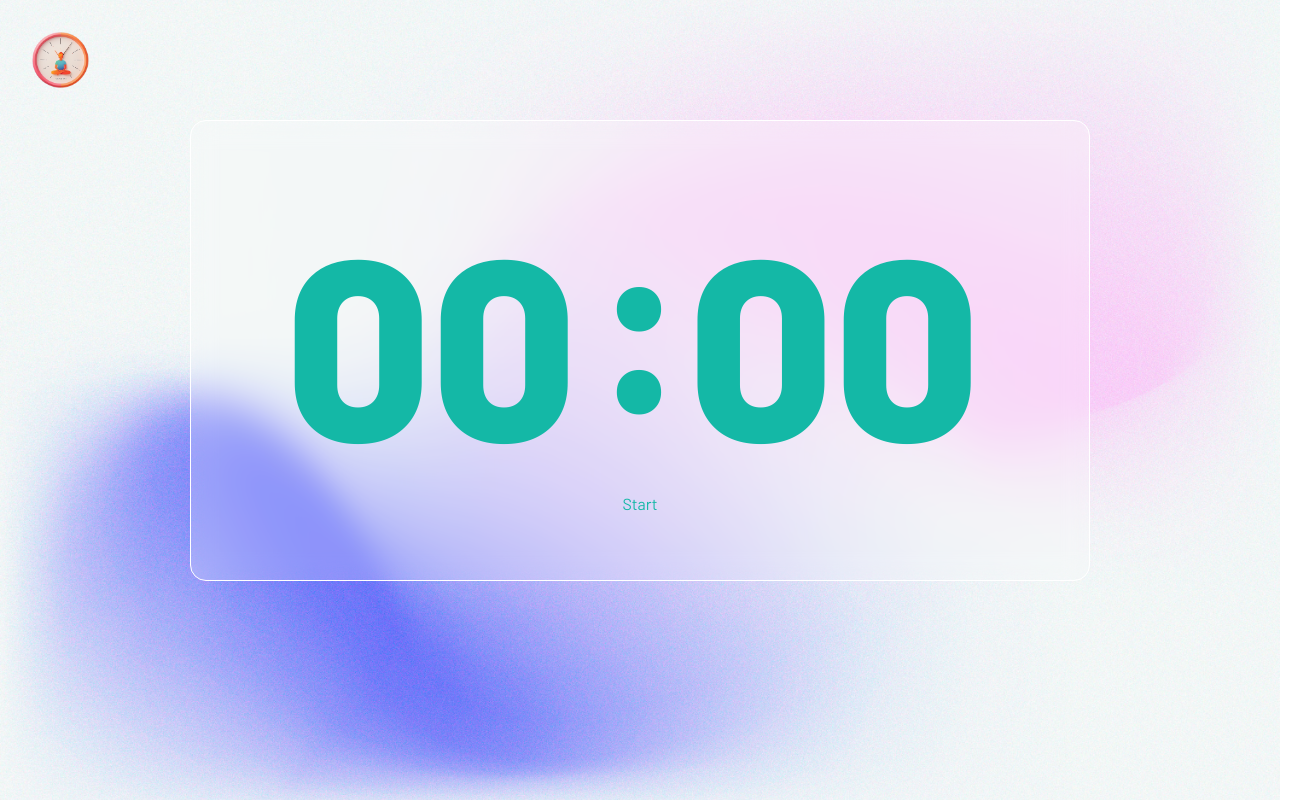
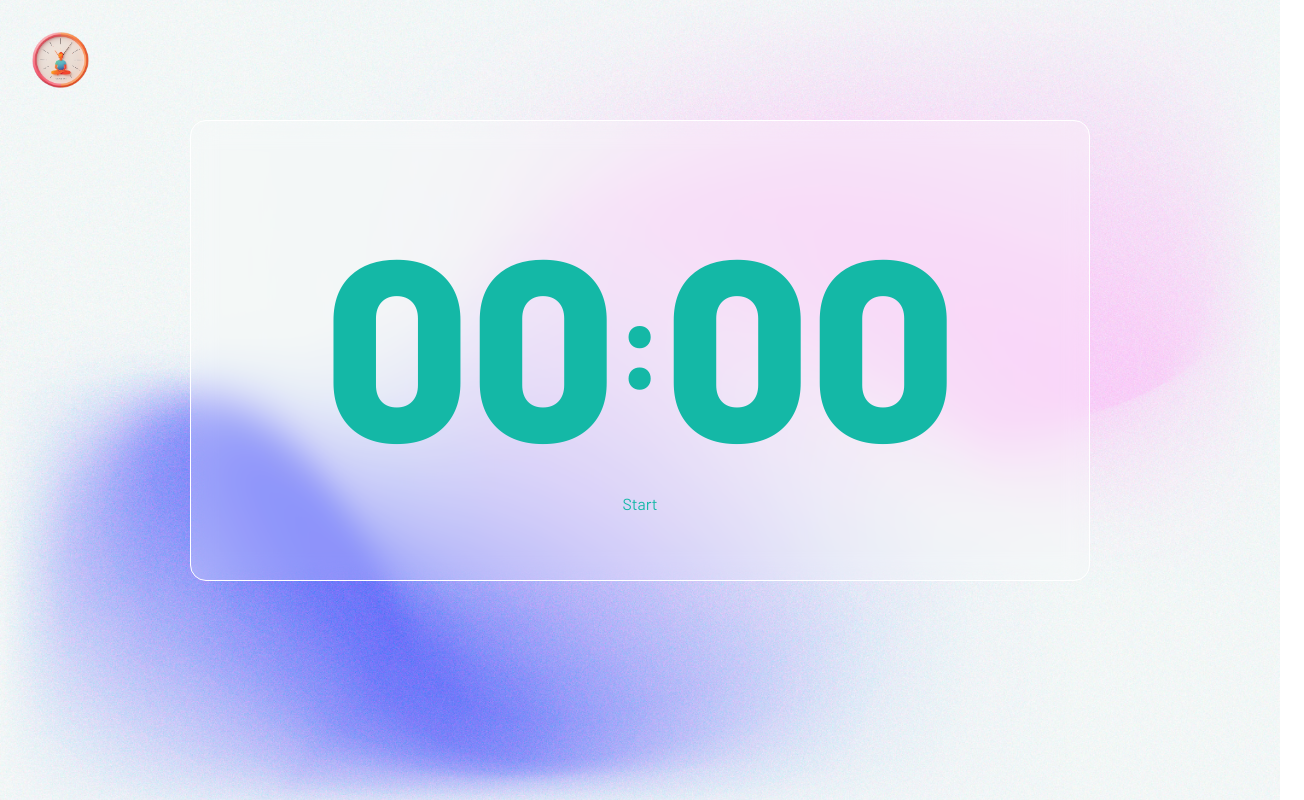
Before and after one commit to MattFabrizi/meditation-timer, a Next.js app: page / in a window 1280 px wide. Shown: the whole page, 1304 px wide, since content can reach past the window. Built offline with nearby package versions, Linux system fonts and the light colour scheme.

Commit message:
modified:   app/timer.tsx

```diff
--- a/app/timer.tsx
+++ b/app/timer.tsx
@@ -26,29 +26,33 @@ export default function Timer({ isRunning }: { isRunning: boolean }) {
   }, [isRunning, minutes, seconds]);
 
   return (
-    <div className="stopwatch-time flex flex-nowrap justify-center text-[20vw] font-extrabold leading-none">
+    <div className="stopwatch-time flex flex-nowrap items-center justify-center text-[20vw] font-extrabold leading-none">
       <input
-        type="number"
-        value={minutes.toString().padStart(2, "0")}
-        onChange={(e) => setMinutes(parseInt(e.target.value))}
+        type="text"
+        pattern="[0-9]*"
+        inputMode="numeric"
+        value={String(minutes).padStart(2, "0")}
+        onChange={(e) =>
+          setMinutes(Math.min(parseInt(e.target.value) || 0, 90))
+        }
+        placeholder="00"
         disabled={isRunning}
-        size={1}
-        min={0}
-        max={90}
-        className="bg-transparent text-right focus:outline-none"
-        style={{ WebkitAppearance: "none", MozAppearance: "textfield" }}
+        className="appearance-none border-none bg-transparent text-right focus:outline-none"
+        style={{ width: "100%", minWidth: "2ch" }}
       />
-      :
+      <span className="text-[10vw]">:</span>
       <input
-        type="number"
-        value={seconds.toString().padStart(2, "0")}
-        onChange={(e) => setSeconds(parseInt(e.target.value))}
+        type="text"
+        pattern="[0-9]*"
+        inputMode="numeric"
+        value={String(seconds).padStart(2, "0")}
+        onChange={(e) =>
+          setSeconds(Math.min(parseInt(e.target.value) || 0, 60))
+        }
+        placeholder="00"
         disabled={isRunning}
-        size={1}
-        min={0}
-        max={60}
-        className="bg-transparent focus:outline-none"
-        style={{ WebkitAppearance: "none", MozAppearance: "textfield" }}
+        className="appearance-none border-none bg-transparent text-left focus:outline-none"
+        style={{ width: "100%", minWidth: "2ch" }}
       />
     </div>
   );
```
